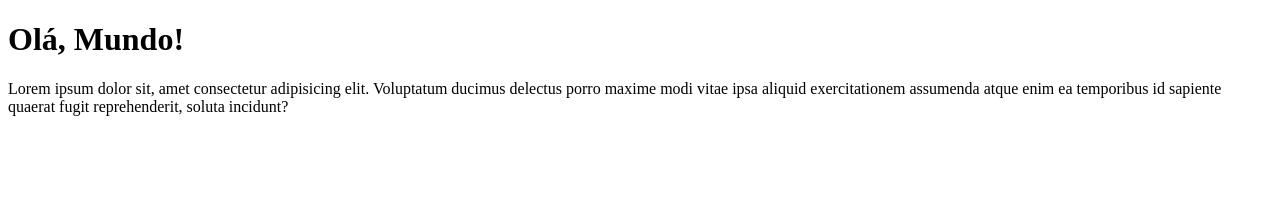
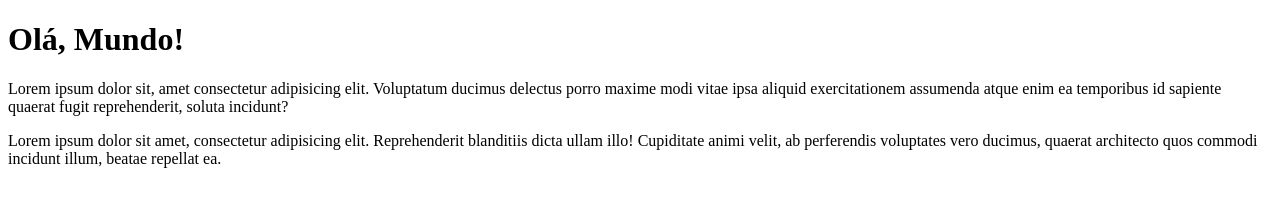
Before and after one commit to andersonsantossilva/OlaMundo, a plain HTML site: page site-exemplo/index.html in a window 1280 px wide. Drawn offline with Linux system fonts and the light colour scheme.

Commit message:
Inseri um novo parágrafo

```diff
--- a/site-exemplo/index.html
+++ b/site-exemplo/index.html
@@ -9,5 +9,6 @@
     <h1>Olá, Mundo!</h1>
     <p>Lorem ipsum dolor sit, amet consectetur adipisicing elit. Voluptatum ducimus delectus porro maxime modi vitae ipsa aliquid exercitationem assumenda atque enim ea temporibus id sapiente quaerat fugit reprehenderit, soluta incidunt?
     </p>
+    <p>Lorem ipsum dolor sit amet, consectetur adipisicing elit. Reprehenderit blanditiis dicta ullam illo! Cupiditate animi velit, ab perferendis voluptates vero ducimus, quaerat architecto quos commodi incidunt illum, beatae repellat ea.</p>
 </body>
 </html>
```
